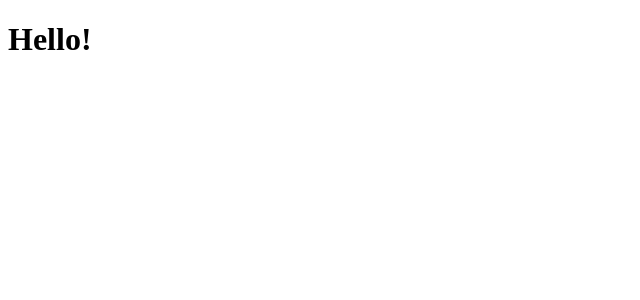
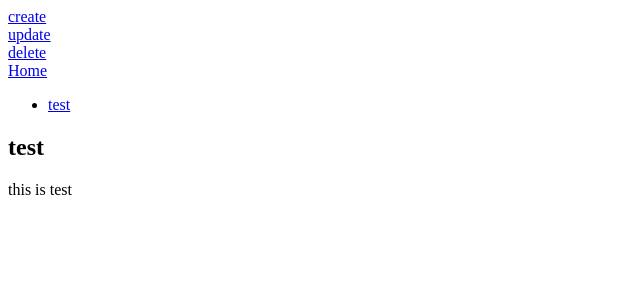
Before and after one commit to KwangJongJeon/blog-2020, a React (Create React App) app in the folder blog-2020/: page / in a window 1280 px wide. Shown: the top 300 px of the page, without its empty margins (0-640 px from the left). Built offline with nearby package versions, Linux system fonts and the light colour scheme.

Commit message:
add posting mechanism

```diff
--- a/blog-2020/src/App.js
+++ b/blog-2020/src/App.js
@@ -1,7 +1,18 @@
-import React from 'react';
+import React, { Component } from "react";
+import { HashRouter, Route } from "react-router-dom"
+import Home from "./Home";
+import CreateContent from "./components/CreateContent";
 
-function App() {
-  return <h1>Hello!</h1>
+
+class App extends Component {
+  render() {
+    return (
+      <HashRouter>
+        <Route path="/" exact={true} component={Home}/>
+        <Route path="/createContent" component={CreateContent}/>
+      </HashRouter>
+
+    )
+  }
 }
-
 export default App;
--- /dev/null
+++ b/blog-2020/src/Home.js
@@ -0,0 +1,108 @@
+import React, { Component } from 'react';
+import ReadContent from "./components/ReadContent";
+import CRUDNavigator from "./components/CRUDNavigator";
+import BullitinBoard from "./components/BullitinBoard";
+import CreateContent from "./components/CreateContent";
+import UpdateContent from "./components/UpdateContent";
+import DeleteContent from "./components/DeleteContent";
+
+class Home extends Component {
+    constructor(props) {
+        super(props);
+
+        this.state = {
+            mode: "Home",
+            selected_content_id: 1,
+            contents: [
+                {
+                    id:1,
+                    title:"test",
+                    desc:"this is test"
+                }
+            ],
+
+        };
+        this.max_content_id = 1;
+    }
+
+
+    getReadContent() {
+        let i = 0;
+
+        while(i < this.state.contents.length) {
+            let data = this.state.contents[i];
+            if(data.id === this.state.selected_content_id) {
+                return data;
+            }
+            i++;
+        }
+    }
+
+
+    render() {
+        let _content = this.getReadContent();
+        let _article = null;
+
+        if(this.state.mode === "create") {
+            _article = <CreateContent onSubmit = {
+                function(_title, _desc) {
+                    console.log("Create process is running");
+                    console.log('create', this);
+                    console.log('state', this.state);
+                    // debugger;
+
+                    this.max_content_id++;
+                    var _contents = this.state.contents.concat(
+
+                        {id:this.max_content_id, title:_title, desc: _desc}
+                    )
+
+                    this.setState({
+                        mode: "Home",
+                        contents: _contents
+                    });
+                }.bind(this)
+            }/>
+        }
+        else if (this.state.mode === "update") {
+            _article = <UpdateContent/>
+        }
+        else if (this.state.mode === "delete") {
+            _article = <DeleteContent/>
+        }
+        else if (this.state.mode === "Home") {
+            _article = <ReadContent title={_content.title} desc={_content.desc}/>
+        }
+
+
+        return (
+            <div className="Contents">
+
+                {/* If click CRUDNavigator, Home's mode state be changed CRUDNavigator's value */}
+                <CRUDNavigator onChangeMode = {
+                        function(_mode) {
+                            this.setState({
+                            mode:_mode,
+                            });
+                            console.log(_mode);
+                        }.bind(this)
+                    }
+                />
+                <BullitinBoard
+                    onChangePage={
+                        function(id) {
+                            this.setState({
+                                mode:'read',
+                                selected_content_id:Number(id),
+                            });
+                        }.bind(this)
+                    }
+                    data={this.state.contents}
+                />
+                {_article}
+            </div>
+        )
+    }
+}
+
+export default Home;
--- /dev/null
+++ b/blog-2020/src/components/BullitinBoard.js
@@ -0,0 +1,45 @@
+import React, { Component } from "react"
+
+class BullitinBoard extends Component {
+
+    shouldComponentUpdate(newProps, newState) {
+        if(this.props.data === newProps.data) {
+            return false;
+        }
+        return true;
+    }
+
+    // TODO:
+    // review this code
+    // if click title, list's content should be appeared
+    render() {
+        let lists = [];
+        let data = this.props.data;
+        let i = 0;
+
+        while(i < data.length) {
+            lists.push(
+                <li key={data[i].id}>
+                    <a href={"/content/" + data[i].id}
+                    data-id = {data[i].id}
+                    onClick = {function(e) {
+                        e.preventDefault();
+
+                    }}>{data[i].title}</a>
+                </li>
+
+            )
+            i++;
+        }
+
+        return (
+            <nav>
+                <ul>
+                    {lists}
+                </ul>
+            </nav>
+        )
+    }
+}
+
+export default BullitinBoard;
--- /dev/null
+++ b/blog-2020/src/components/CRUDNavigator.js
@@ -0,0 +1,62 @@
+import React from 'react';
+import { Link } from "react-router-dom";
+
+
+function CRUDNavigator({onChangeMode}) {
+    return (
+        <div>
+            <Link to = {{
+                pathname:"/createContent",
+                state:{
+                    fromNavigation: true,
+                    _title: null,
+                    _desc: null
+                }
+            }} onClick={
+                function(e) {
+                    e.preventDefault();
+                    onChangeMode("create");
+                }
+            }
+            >
+            create
+            </Link>
+            <br/>
+
+            <Link to = "/update-process" onClick={
+                function(e) {
+                    e.preventDefault();
+                    onChangeMode("update");
+                }
+            }
+            >
+            update
+            </Link>
+            <br/>
+
+            <Link to = "/delete-process" onClick={
+                function(e) {
+                    e.preventDefault();
+                    onChangeMode("delete");
+                }
+            }>
+            delete
+            </Link>
+            <br/>
+
+            {/*
+                TODO:
+                this Home nav is a temp component
+                make new nav then move to there
+            */}
+            <Link to = "/" onClick= {
+                function(e) {
+                    e.preventDefault();
+                    onChangeMode("Home");
+                }
+            }>Home</Link><br/>
+        </div>
+    )
+}
+
+export default CRUDNavigator;
--- /dev/null
+++ b/blog-2020/src/components/CreateContent.js
@@ -0,0 +1,57 @@
+import React, { Component } from 'react';
+
+
+/*
+    Create Process:
+        1. Click create link from CRUD Navigator
+        2. link to CreateContent then ask user to enter posts title and desc
+        3. Create Content then render to bulletin board (push to home's content list state)
+*/
+class CreateContent extends Component {
+
+    constructor(props) {
+        super(props);
+        console.log(props);
+
+        this.handleSubmit = this.handleSubmit.bind(this);
+        this.state = {
+            test:"test"
+        }
+    }
+
+    handleSubmit = event => {
+        this.props.onSubmit(
+            event.target.title.value,
+            event.target.title.desc
+        );
+    }
+
+
+    render() {
+        return (
+            <form
+                action = "/create-process"
+                method = "post"
+                onSubmit = {
+                    function(e) {
+                        e.preventDefault();
+                        console.log(e, "this is event =>");
+                        this.props.onSubmit(
+                            e.target.title.value,
+                            e.target.desc.value
+                        );
+                    }.bind(this)
+                }
+            >
+
+            <p> <input type="text" name="title" placeholder="title"/>    </p>
+            <p> <textarea name="desc" placeholder="description"/>        </p>
+            <p> <input type="submit"/>                                   </p>
+
+            </form>
+
+        )
+    }
+}
+
+export default CreateContent;
--- /dev/null
+++ b/blog-2020/src/components/DeleteContent.js
@@ -0,0 +1,9 @@
+import React, { Component } from 'react';
+
+class DeleteContent extends Component {
+    render() {
+        return <h1>Delete</h1>
+    }
+}
+
+export default DeleteContent;
--- /dev/null
+++ b/blog-2020/src/components/ReadContent.js
@@ -0,0 +1,12 @@
+import React from "react";
+
+function ReadContent({ title, desc }) {
+    return (
+        <article>
+            <h2>{title}</h2>
+            <p>{desc}</p>
+        </article>
+    )
+}
+
+export default ReadContent;
--- /dev/null
+++ b/blog-2020/src/components/UpdateContent.js
@@ -0,0 +1,8 @@
+import React, { Component } from 'react';
+
+class UpdateContent extends Component {
+    render() {
+        return <h1>Update</h1>
+    }
+}
+export default UpdateContent;
```
Also changed, not shown: blog-2020/src/components/Subject.js (added).
